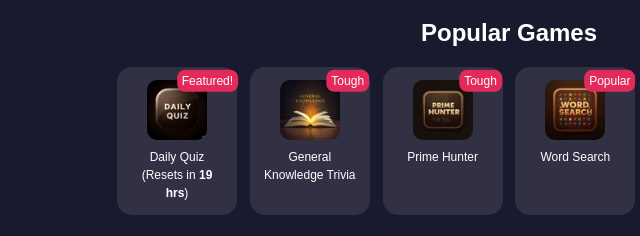
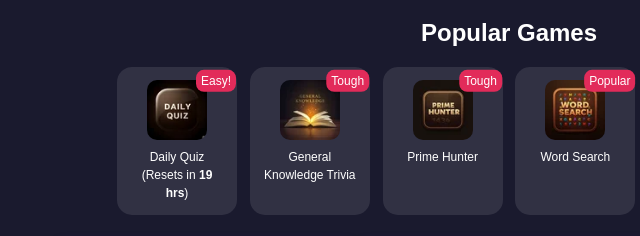
Before and after one commit to bishusom/trivial, a plain HTML site: page public/index.html in a window 1280 px wide. Shown: the part 187-423 px from the top of the page, 131-771 px from the left. Drawn offline with nearby package versions, Linux system fonts and the light colour scheme.

Commit message:
Index html update

```diff
--- a/public/index.html
+++ b/public/index.html
@@ -196,7 +196,7 @@
                     <a href="/trivias/daily" class="game-category-card featured-card" data-category="Daily">
                         <img src="/imgs/daily-quiz-70.webp" alt="Daily Quiz" class="game-category-image" width="70" height="70" >
                         <span>Daily Quiz (Resets in <b>24 hrs</b>)</span>
-                        <span class="popular-badge">Featured!</span>
+                        <span class="popular-badge">Easy!</span>
                     </a>
 
                     <!--a href="/trivias/weekly" class="game-category-card featured-card" data-category="Weekly">
```
